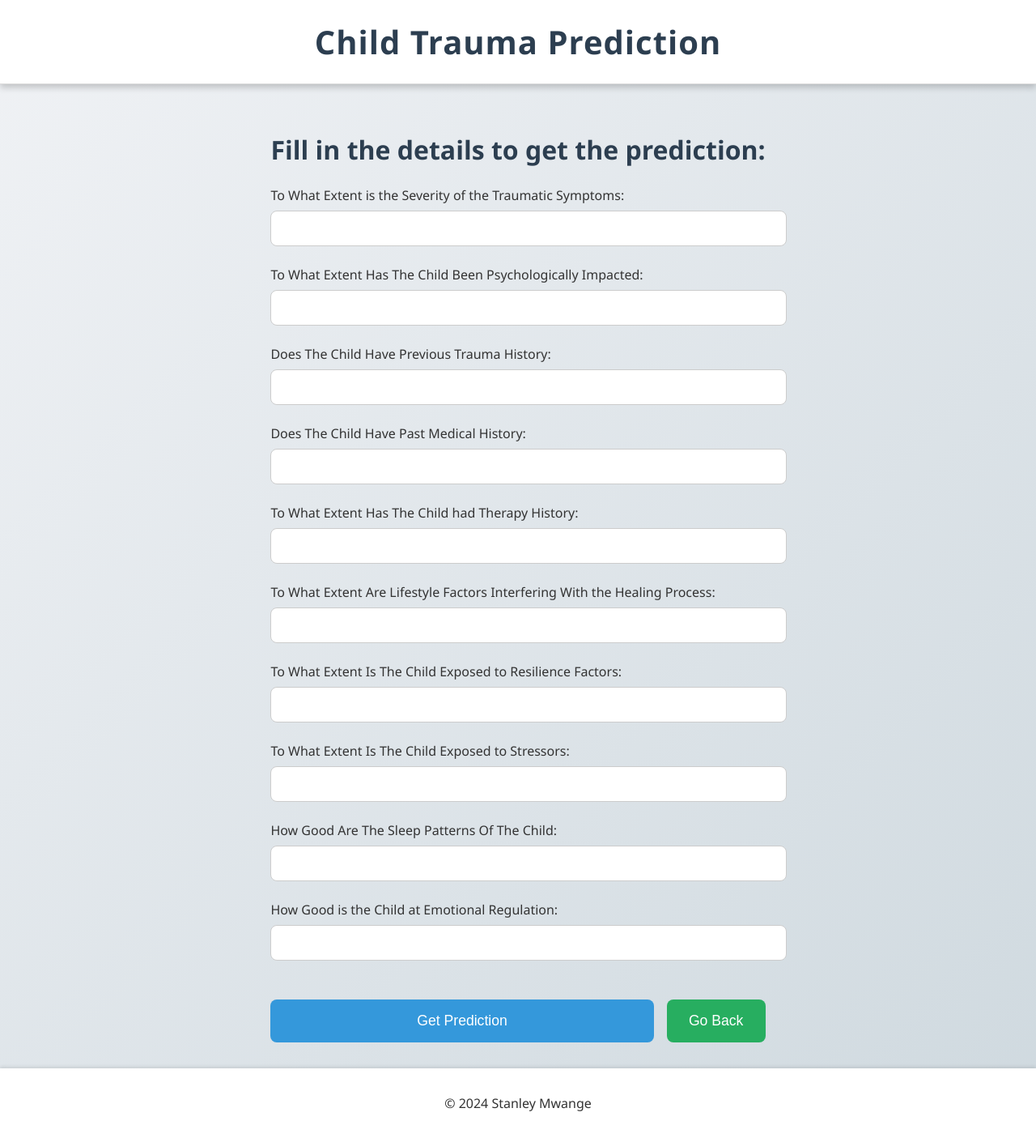
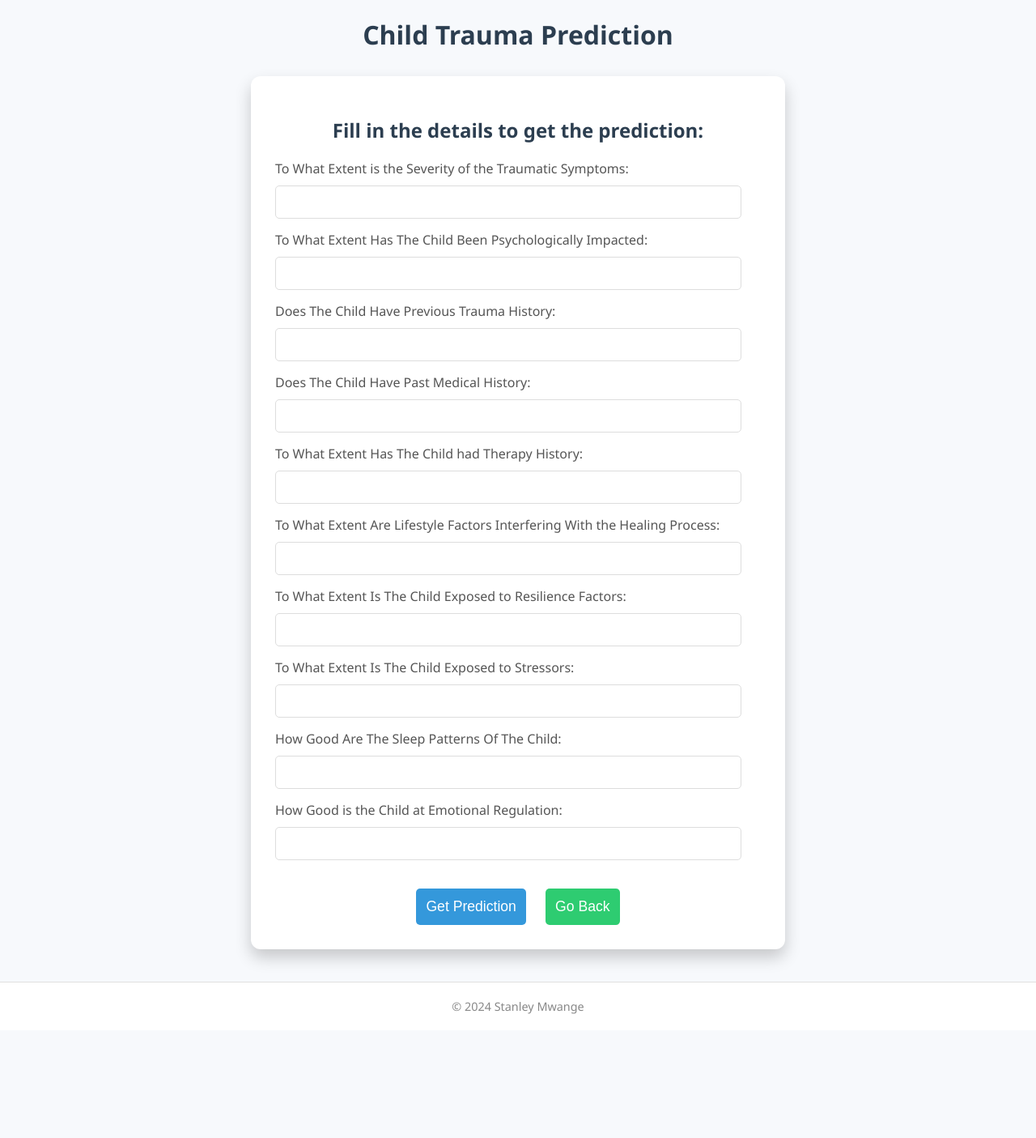
Before and after one commit to StanleyKioko/Trauma-Detetion, a Flask app: page /predict in a window 1280 px wide. Shown: the whole page at 81% size. After the commit the page ends 1252 px from the top, so only its background shows below. Run offline with Flask 3, Linux system fonts and the light colour scheme; the visitor is signed in with stand-in values (Sample User, id 1); parts of the project's set-up code (start-up, migrations or seed data) failed here and were passed over.

Commit message:
Data Base and Prediction Working well

```diff
--- a/app.py
+++ b/app.py
@@ -2,12 +2,29 @@ from flask import Flask, request, jsonify, render_template, redirect, url_for, s
 import joblib
 import numpy as np
 from werkzeug.security import generate_password_hash, check_password_hash
+import pyrebase
+import os
 
 app = Flask(__name__)
-app.secret_key = 'your_secret_key'
 
-# Simulated user database
-users = {}
+# Firebase Configuration
+firebaseConfig = {
+    'apiKey': "AIzaSyCJ_3tFr0xvhVRtnwPG2SpL0FfZyUP9-V4",
+    'authDomain': "database-22a18.firebaseapp.com",
+    'databaseURL': "https://database-22a18-default-rtdb.firebaseio.com",
+    'projectId': "database-22a18",
+    'storageBucket': "database-22a18.appspot.com",
+    'messagingSenderId': "592734301931",
+    'appId': "1:592734301931:web:283a373c93106c891218ae"
+}
+
+# Initialize Firebase
+firebase = pyrebase.initialize_app(firebaseConfig)
+auth = firebase.auth()
+db = firebase.database()
+
+# Set a secret key for session management
+app.secret_key = os.urandom(24)
 
 # Load the saved model
 model = joblib.load('best_model.pkl')
@@ -49,25 +66,51 @@ trauma_stages = {
 
 @app.route('/')
 def index():
-    if 'username' in session:
+    if 'user' in session:
         return redirect(url_for('home'))
     return redirect(url_for('signup'))
 
 @app.route('/signup', methods=['GET', 'POST'])
 def signup():
     if request.method == 'POST':
-        username = request.form['username']
         email = request.form['email']
         password = request.form['password']
-        if email in users:
-            return jsonify({'error': 'User already exists'}), 400
-        users[email] = {
-            'username': username,
-            'email': email,
-            'password': generate_password_hash(password)
-        }
-        session['username'] = username
-        return redirect(url_for('home'))
+        full_name = request.form['username']
+        id_number = request.form['id_number']
+        country_code = request.form['country_code']
+        phone_number = request.form['phone_number']
+        try:
+            user = auth.create_user_with_email_and_password(email, password)
+            user_id = user['localId']
+            data = {
+                "full_name": full_name,
+                "email": email,
+                "id_number": id_number,
+                "country_code": country_code,
+                "phone_number": phone_number
+            }
+            db.child("users").child(user_id).set(data)
+            session['user'] = user
+            return redirect(url_for('home'))
+        except Exception as e:
+            error_message = str(e)
+            if "EMAIL_EXISTS" in error_message:
+                error_message = "The email address is already in use. Please use a different email address."
+            elif "INVALID_EMAIL" in error_message:
+                error_message = "Invalid email address. Please check your email and try again."
+            elif "WEAK_PASSWORD" in error_message:
+                error_message = "The password is too weak. Please choose a stronger password."
+            elif "USER_DISABLED" in error_message:
+                error_message = "This user account has been disabled."
+            elif "INVALID_PASSWORD" in error_message:
+                error_message = "The password is invalid or the user does not have a password."
+            elif "USER_NOT_FOUND" in error_message:
+                error_message = "There is no user corresponding to this email address."
+            elif "OPERATION_NOT_ALLOWED" in error_message:
+                error_message = "Operation not allowed. Please contact support."
+            else:
+                error_message = "An unexpected error occurred: " + error_message
+            return render_template('signup.html', error=error_message)
     return render_template('signup.html')
 
 @app.route('/login', methods=['GET', 'POST'])
@@ -75,23 +118,38 @@ def login():
     if request.method == 'POST':
         email = request.form['email']
         password = request.form['password']
-        user = users.get(email)
-        if user and check_password_hash(user['password'], password):
-            session['username'] = user['username']
+        try:
+            user = auth.sign_in_with_email_and_password(email, password)
+            session['user'] = user
             return redirect(url_for('home'))
-        return jsonify({'error': 'Invalid credentials'}), 400
-    return render_template('signup.html')
+        except Exception as e:
+            error_message = str(e)
+            if "INVALID_EMAIL" in error_message:
+                error_message = "Invalid email address. Please check your email and try again."
+            elif "USER_NOT_FOUND" in error_message:
+                error_message = "No account found with this email address. Please sign up."
+            elif "INVALID_PASSWORD" in error_message:
+                error_message = "Incorrect password. Please try again."
+            elif "USER_DISABLED" in error_message:
+                error_message = "This user account has been disabled."
+            else:
+                error_message = "An unexpected error occurred: " + error_message
+            return render_template('login.html', error=error_message)
+    return render_template('login.html')
 
 @app.route('/home')
 def home():
-    if 'username' not in session:
-        return redirect(url_for('signup'))
-    return render_template('home.html', username=session['username'])
+    if 'user' not in session:
+        return redirect(url_for('login'))
+    user = session['user']
+    user_info = db.child("users").child(user['localId']).get().val()
+    username = user_info['full_name']
+    return render_template('home.html', username=username)
 
 @app.route('/predict', methods=['GET', 'POST'])
 def predict():
-    if 'username' not in session:
-        return redirect(url_for('signup'))
+    if 'user' not in session:
+        return redirect(url_for('login'))
     if request.method == 'POST':
         try:
             data = request.form  # Get the form data
@@ -146,8 +204,8 @@ def predict():
 
 @app.route('/results')
 def results():
-    if 'username' not in session:
-        return redirect(url_for('signup'))
+    if 'user' not in session:
+        return redirect(url_for('login'))
 
     stage = request.args.get('stage', 'No result available')
     characteristics = request.args.get('characteristics', 'No characteristics available')
@@ -155,12 +213,12 @@ def results():
     solutions = solutions_str.split('|')
     characteristics_list = characteristics.split('|') if characteristics else []
 
-    return render_template('results.html', stage=stage, characteristics=characteristics_list, solutions=solutions)
+    return render_template('Results.html', stage=stage, characteristics=characteristics_list, solutions=solutions)
 
 @app.route('/logout')
 def logout():
-    session.pop('username', None)
-    return redirect(url_for('signup'))
+    session.pop('user', None)
+    return redirect(url_for('login'))
 
 @app.errorhandler(404)
 def page_not_found(e):
--- a/static/styles.css
+++ b/static/styles.css
@@ -1,177 +1,300 @@
-/* Global Styles */
+/* General Styles for All Pages */
 body {
     font-family: 'Segoe UI', Tahoma, Geneva, Verdana, sans-serif;
-    background: linear-gradient(135deg, #f0f2f5, #cfd9df);
+    background-color: #f7f9fc;
     color: #333;
     margin: 0;
     padding: 0;
-    display: flex;
-    flex-direction: column;
-    min-height: 100vh;
-    overflow: auto; /* Allow scrolling */
 }
 
-/* Header */
-header {
-    background: #fff;
-    color: #333;
-    padding: 1.5rem;
+h1, h2 {
+    color: #2c3e50;
     text-align: center;
-    box-shadow: 0 4px 8px rgba(0, 0, 0, 0.2);
-    border-bottom: 1px solid #ddd;
+    margin-bottom: 20px;
 }
 
-header h1 {
-    font-size: 2.5rem;
-    color: #2c3e50;
-    margin: 0;
-    letter-spacing: 1px;
+.container {
+    max-width: 900px;
+    margin: 30px auto;
+    padding: 30px;
+    background-color: #fff;
+    border-radius: 12px;
+    box-shadow: 0 10px 20px rgba(0, 0, 0, 0.2);
 }
 
-/* Main Content */
-main {
-    flex: 1;
-    display: flex;
-    flex-direction: column;
-    justify-content: center;
-    align-items: center;
-    padding: 2rem;
-    overflow: auto; /* Ensure main content can scroll */
+/* Home Page */
+.home-container {
     max-width: 800px;
-    margin: 0 auto;
-}
-
-/* Form Header */
-h2 {
-    color: #2c3e50;
-    margin-bottom: 1.5rem;
-    font-size: 2rem;
+    margin: 30px auto;
+    padding: 30px;
+    background-color: #ffffff;
+    border-radius: 12px;
+    box-shadow: 0 10px 20px rgba(0, 0, 0, 0.2);
     text-align: center;
 }
 
-/* Form Elements */
-form {
-    width: 100%;
+.home-container p {
+    line-height: 1.6;
+    margin: 15px 0;
+    color: #555;
 }
 
-label {
+.home-container a {
+    text-decoration: none;
+    color: #3498db;
     display: block;
-    margin: 0.5rem 0;
-    font-size: 1rem;
+    margin-top: 15px;
+    font-weight: bold;
+    font-size: 1.1em;
 }
 
-input[type="number"], input[type="text"], input[type="password"] {
-    width: 100%;
-    padding: 0.75rem;
-    border: 1px solid #ccc;
-    border-radius: 8px;
-    font-size: 1rem;
-    margin-bottom: 1rem;
+.home-container a:hover {
+    text-decoration: underline;
 }
 
-input[type="submit"] {
-    background: #3498db;
-    color: #fff;
-    border: none;
-    padding: 1rem;
-    cursor: pointer;
-    border-radius: 8px;
-    font-size: 1.1rem;
-    transition: background 0.3s ease;
-    width: 100%;
+/* Sign Up and Login Pages */
+.signup-login-container {
+    max-width: 500px;
+    margin: 30px auto;
+    padding: 30px;
+    background-color: #ffffff;
+    border-radius: 12px;
+    box-shadow: 0 10px 20px rgba(0, 0, 0, 0.2);
 }
 
-input[type="submit"]:hover {
-    background: #2980b9;
+.signup-login-container h2 {
+    margin-bottom: 20px;
+    color: #2c3e50;
 }
 
-/* Button Container */
-.button-container {
-    display: flex;
-    justify-content: center; /* Center buttons */
-    align-items: center;
-    gap: 1rem; /* Space between buttons */
-    margin-top: 2rem;
-    width: 100%; /* Full width for buttons */
+.signup-login-container form {
+    margin-top: 10px;
 }
 
-/* Buttons */
-.blue-button {
-    background: #3498db;
-    color: #fff;
-    border: none;
-    padding: 1rem;
-    cursor: pointer;
-    border-radius: 8px;
-    font-size: 1.1rem;
-    transition: background 0.3s ease;
-    width: 150px;
-    text-align: center; /* Center text */
-    display: inline-block; /* Display as inline-block */
+.signup-login-container label {
+    display: block;
+    margin-bottom: 10px;
+    color: #555;
 }
 
-.blue-button:hover {
-    background: #2980b9;
+.signup-login-container input[type="text"],
+.signup-login-container input[type="email"],
+.signup-login-container input[type="password"] {
+    width: 100%;
+    padding: 12px;
+    margin-bottom: 15px;
+    border: 1px solid #ddd;
+    border-radius: 5px;
+    box-sizing: border-box;
 }
 
-.green-button {
-    background: #27ae60;
-    color: #fff;
+.signup-login-container button[type="submit"] {
+    background-color: #3498db;
+    color: white;
     border: none;
-    padding: 1rem;
+    padding: 12px;
     cursor: pointer;
-    border-radius: 8px;
-    font-size: 1.1rem;
-    transition: background 0.3s ease;
-    width: 150px;
-    text-align: center; /* Center text */
-    display: inline-block; /* Display as inline-block */
+    border-radius: 5px;
+    width: 100%;
+    font-size: 1.1em;
 }
 
-.green-button:hover {
-    background: #1e8449;
+.signup-login-container button[type="submit"]:hover {
+    background-color: #2980b9;
 }
 
-.red-button {
-    background: #e74c3c;
-    color: #fff;
-    border: none;
-    padding: 1rem;
-    cursor: pointer;
-    border-radius: 8px;
-    font-size: 1.1rem;
-    transition: background 0.3s ease;
-    width: 150px;
-    text-align: center; /* Center text */
-    display: inline-block; /* Display as inline-block */
+.signup-login-container .error {
+    color: #e74c3c;
+    margin-top: 10px;
 }
 
-.red-button:hover {
-    background: #c0392b;
+.signup-login-container p {
+    text-align: center;
+    margin-top: 20px;
 }
 
-/* Result Details */
-#result-details {
-    margin-top: 2rem;
-    width: 100%;
+.signup-login-container p a {
+    color: #3498db;
 }
 
-#result-details h3 {
-    color: #2c3e50;
-    margin-top: 1.5rem;
+.signup-login-container p a:hover {
+    text-decoration: underline;
 }
 
-ul {
-    list-style-type: disc;
-    margin-left: 1.5rem;
+/* Prediction Page */
+.prediction-container {
+    max-width: 600px;
+    margin: 30px auto;
+    padding: 30px;
+    background-color: #ffffff;
+    border-radius: 12px;
+    box-shadow: 0 10px 20px rgba(0, 0, 0, 0.2);
+}
+
+.prediction-container form {
+    margin-top: 10px;
+}
+
+.prediction-container label {
+    display: block;
+    margin-bottom: 10px;
+    color: #555;
+}
+
+.prediction-container input[type="number"] {
+    width: calc(100% - 24px);
+    padding: 12px;
+    margin-bottom: 15px;
+    border: 1px solid #ddd;
+    border-radius: 5px;
+    box-sizing: border-box;
+}
+
+.prediction-container .blue-button {
+    background-color: #3498db;
+    color: white;
+    border: none;
+    padding: 12px;
+    cursor: pointer;
+    border-radius: 5px;
+    font-size: 1.1em;
+    margin-right: 10px;
+}
+
+.prediction-container .blue-button:hover {
+    background-color: #2980b9;
+}
+
+.prediction-container .green-button {
+    background-color: #2ecc71;
+    color: white;
+    border: none;
+    padding: 12px;
+    cursor: pointer;
+    border-radius: 5px;
+    font-size: 1.1em;
+    margin-left: 10px;
+}
+
+.prediction-container .green-button:hover {
+    background-color: #27ae60;
+}
+
+.prediction-container ul {
+    list-style-type: none;
     padding: 0;
+}
+
+.prediction-container .button-container {
+    text-align: center;
+    margin-top: 20px;
+}
+
+/* Results Page */
+.results-container {
+    max-width: 600px;
+    margin: 40px auto;
+    padding: 30px;
+    background-color: #ffffff;
+    border-radius: 12px;
+    box-shadow: 0 10px 20px rgba(0, 0, 0, 0.25);
+    border: 1px solid #e0e0e0;
+    text-align: center;
+    position: relative;
+    overflow: hidden;
+}
+
+.results-container::before {
+    content: '';
+    position: absolute;
+    top: -50px;
+    left: -50px;
+    width: 200px;
+    height: 200px;
+    background: linear-gradient(135deg, #1e90ff 0%, #00c6ff 100%);
+    border-radius: 50%;
+    z-index: 0;
+    opacity: 0.2;
+}
+
+.results-container h2 {
+    color: #2c3e50;
+    font-size: 1.8em;
+    margin-bottom: 20px;
+    font-weight: 700;
+    position: relative;
+    z-index: 1;
+}
+
+.results-container p {
+    color: #555;
+    font-size: 1.1em;
+    line-height: 1.6;
+    margin-bottom: 20px;
+    position: relative;
+    z-index: 1;
+}
+
+.results-container a {
+    text-decoration: none;
+    color: #ffffff;
+    display: inline-block;
+    margin-top: 20px;
+    font-weight: 600;
+    font-size: 1.2em;
+    background: linear-gradient(135deg, #1e90ff 0%, #00c6ff 100%);
+    padding: 12px 24px;
+    border-radius: 6px;
+    box-shadow: 0 4px 8px rgba(0, 0, 0, 0.3);
+    transition: background 0.3s ease, box-shadow 0.3s ease;
+    position: relative;
+    z-index: 1;
+}
+
+.results-container a:hover {
+    background: linear-gradient(135deg, #00c6ff 0%, #1e90ff 100%);
+    box-shadow: 0 6px 12px rgba(0, 0, 0, 0.4);
+    text-decoration: none;
+}
+
+.results-container ul {
+    list-style-type: none;
+    padding: 0;
+    margin-bottom: 30px;
+}
+
+.results-container ul li {
+    margin: 12px 0;
+    color: #555;
+    font-size: 1.1em;
+    position: relative;
+}
+
+.results-container ul li::before {
+    content: '•';
+    color: #1e90ff;
+    font-size: 1.5em;
+    position: absolute;
+    left: -20px;
+    top: 0;
+}
+
+.results-container .button-container {
+    text-align: center;
+    margin-top: 30px;
 }
 
 /* Footer */
 footer {
-    background: #fff;
-    color: #333;
     text-align: center;
-    padding: 1rem;
-    box-shadow: 0 -2px 4px rgba(0, 0, 0, 0.1);
+    margin-top: 40px;
+    padding: 20px;
+    background-color: #ffffff;
+    border-top: 1px solid #e0e0e0;
+    color: #888;
+    font-size: 0.9em;
 }
+
+footer p {
+    margin: 0;
+}
--- a/templates/predict.html
+++ b/templates/predict.html
@@ -10,7 +10,7 @@
     <header>
         <h1>Child Trauma Prediction</h1>
     </header>
-    <main>
+    <main class="prediction-container container">
         <form action="/predict" method="post">
             <h2>Fill in the details to get the prediction:</h2>
 
```
Also changed, not shown: templates/home.html (+4 -23 lines), templates/login.html (added, +27 -0 lines), templates/results.html (+18 -20 lines), templates/signup.html (+29 -42 lines).
